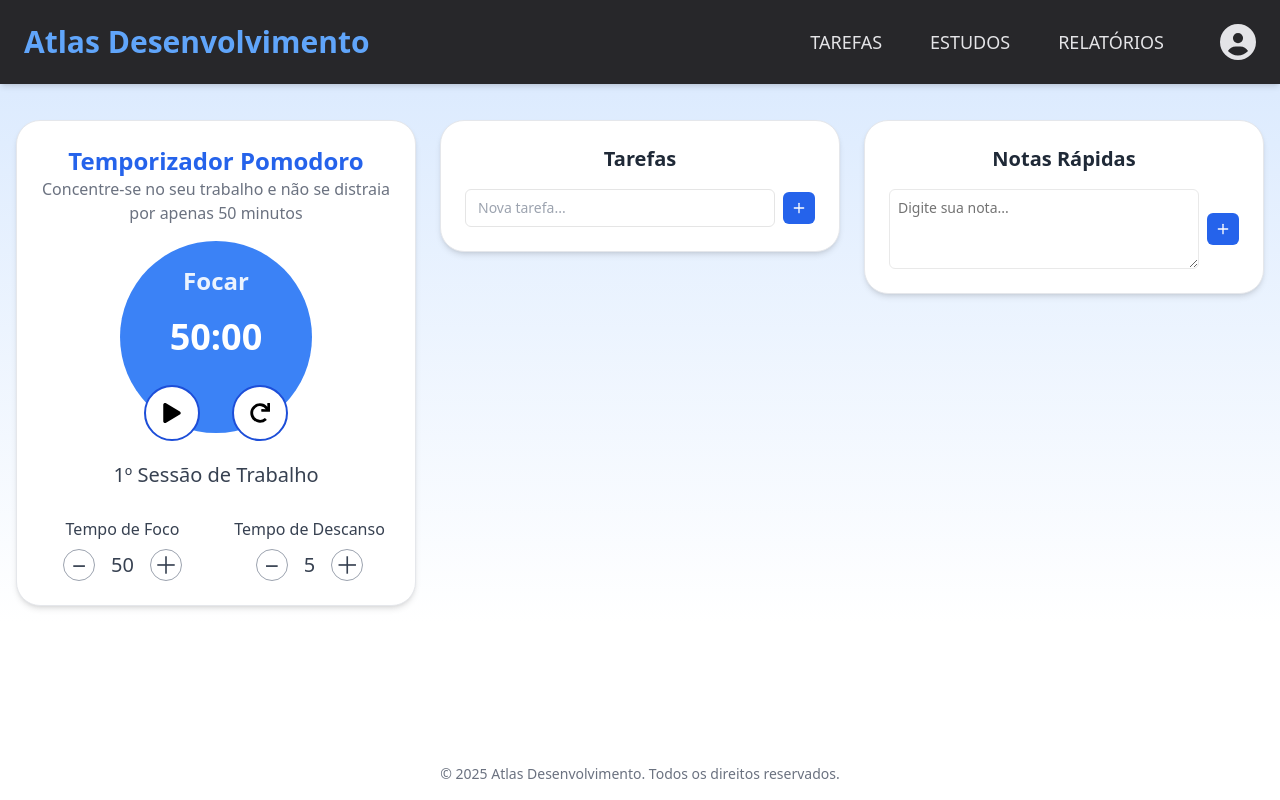
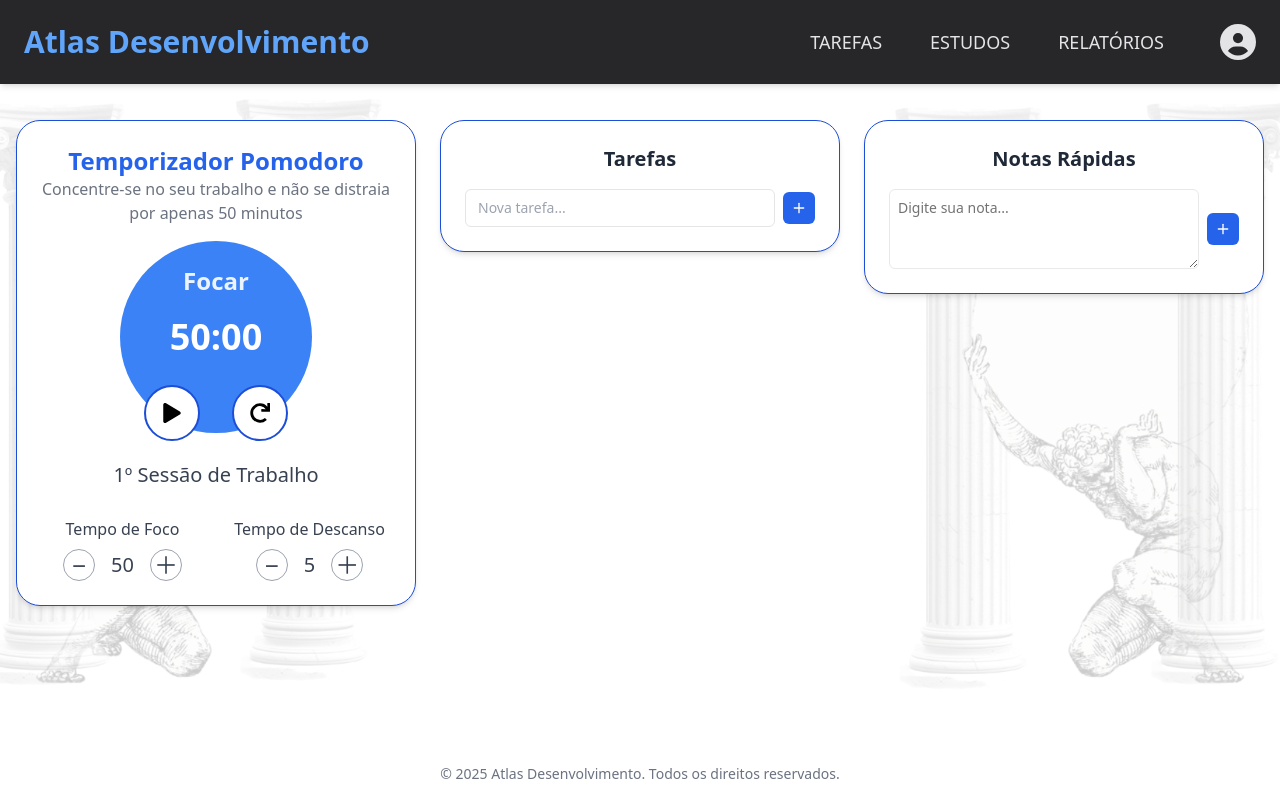
Before and after one commit to NicolasYMonteiro/task-tracker-frontend, a Next.js app: page /study in a window 1280 px wide. Built offline with nearby package versions, Linux system fonts and the light colour scheme.

Commit message:
style: update card components with new border color and background image

```diff
--- a/src/app/(dashboard)/study/page.tsx
+++ b/src/app/(dashboard)/study/page.tsx
@@ -4,7 +4,9 @@ import TaskMinimalist from "@components/card/task-minimalist";
 
 const Page = () => {
     return (
-        <div className="md:grid md:grid-cols-3 p-4 md:gap-6 bg-gradient-to-b from-blue-100 to-white">
+        <div className="md:grid md:grid-cols-3 p-4 md:gap-6">
+            <div className="md:absolute inset-0 bg-cover bg-center bg-no-repeat opacity-20 pointer-events-none md:bg-[url('/greciaFundo.png')]" />
+
             <PomodoroTimer />
             <TaskMinimalist />
             <NotesCard />
--- a/src/components/card/notesCard.tsx
+++ b/src/components/card/notesCard.tsx
@@ -25,7 +25,7 @@ const NotesCard = () => {
     };
 
     return (
-        <div className="w-full h-fit mx-auto mt-10 p-6 bg-white rounded-3xl shadow-md border border-gray-200 text-center space-y-4">
+        <div className="w-full h-fit z-10 mx-auto mt-10 p-6 bg-white rounded-3xl shadow-md border border-blue-700 text-center space-y-4">
             <h2 className="text-xl font-semibold text-center text-gray-800">Notas Rápidas</h2>
 
             <div className="space-y-2">
--- a/src/components/card/pomodoro-timer.tsx
+++ b/src/components/card/pomodoro-timer.tsx
@@ -59,7 +59,7 @@ const PomodoroTimer = () => {
   };
 
   return (
-    <div className="w-full h-fit mx-auto mt-10 p-6 bg-white rounded-3xl shadow-md border border-gray-200 text-center">
+    <div className="w-full h-fit z-10 mx-auto mt-10 p-6 bg-white rounded-3xl shadow-md border border-blue-700 text-center">
       <h1 className="text-2xl font-bold text-blue-600">Temporizador Pomodoro</h1>
       <p className="text-gray-500 mb-4">Concentre-se no seu trabalho e não se distraia por apenas  {sessionLength} minutos</p>
 
--- a/src/components/card/task-minimalist.tsx
+++ b/src/components/card/task-minimalist.tsx
@@ -31,7 +31,7 @@ const TaskMinimalist = () => {
     };
 
     return (
-        <div className="w-full h-fit mx-auto mt-10 p-6 bg-white rounded-3xl shadow-md border border-gray-200 text-center space-y-4">
+        <div className="w-full h-fit z-10 mx-auto mt-10 p-6 bg-white rounded-3xl shadow-md border border-blue-700 text-center space-y-4">
             <h2 className="text-xl font-semibold text-center text-gray-800">Tarefas</h2>
 
             <div className="space-y-2">
```
